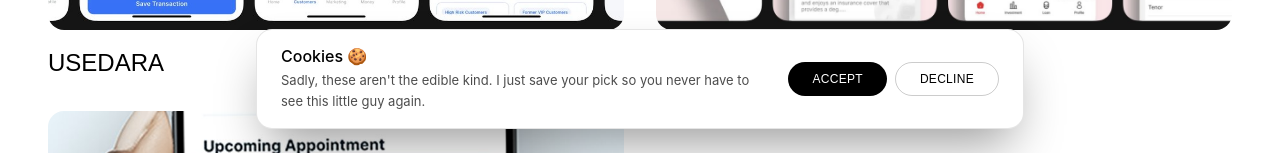
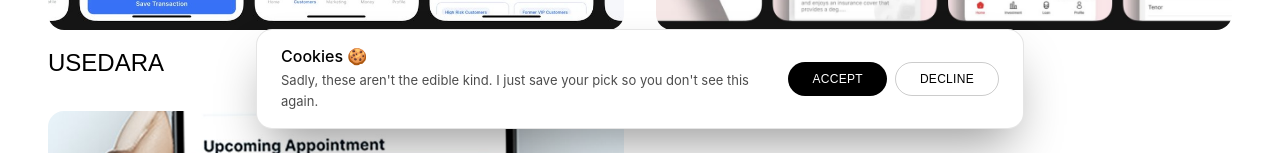
Before and after one commit to Tolutoon/portfolio, a React (Vite) app: page /projects in a window 1280 px wide. Shown: the part 647-800 px from the top of the page. Built offline with nearby package versions, Linux system fonts and the light colour scheme.

Commit message:
changes made

```diff
--- a/src/components/ConsentBanner.jsx
+++ b/src/components/ConsentBanner.jsx
@@ -53,7 +53,7 @@ const ConsentBanner = () => {
             Cookies 🍪
           </h2>
           <p id="cookie-desc" className="text-[13px] leading-relaxed mt-1 text-black/70">
-            Sadly, these aren't the edible kind. I just save your pick so you never have to see this little guy again.
+            Sadly, these aren't the edible kind. I just save your pick so you don't see this again.
           </p>
         </div>
         <div className="flex gap-2 shrink-0">
```
